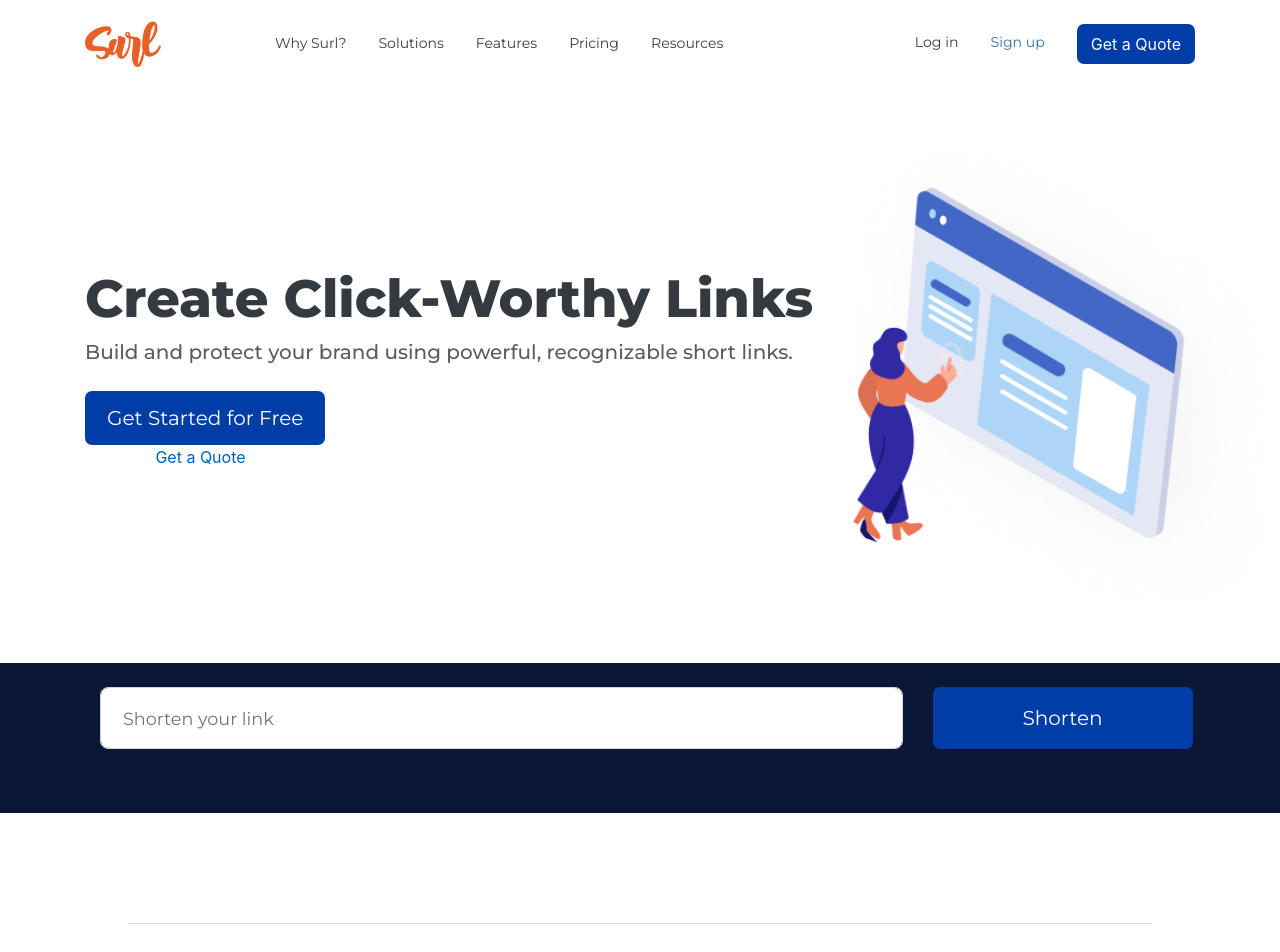
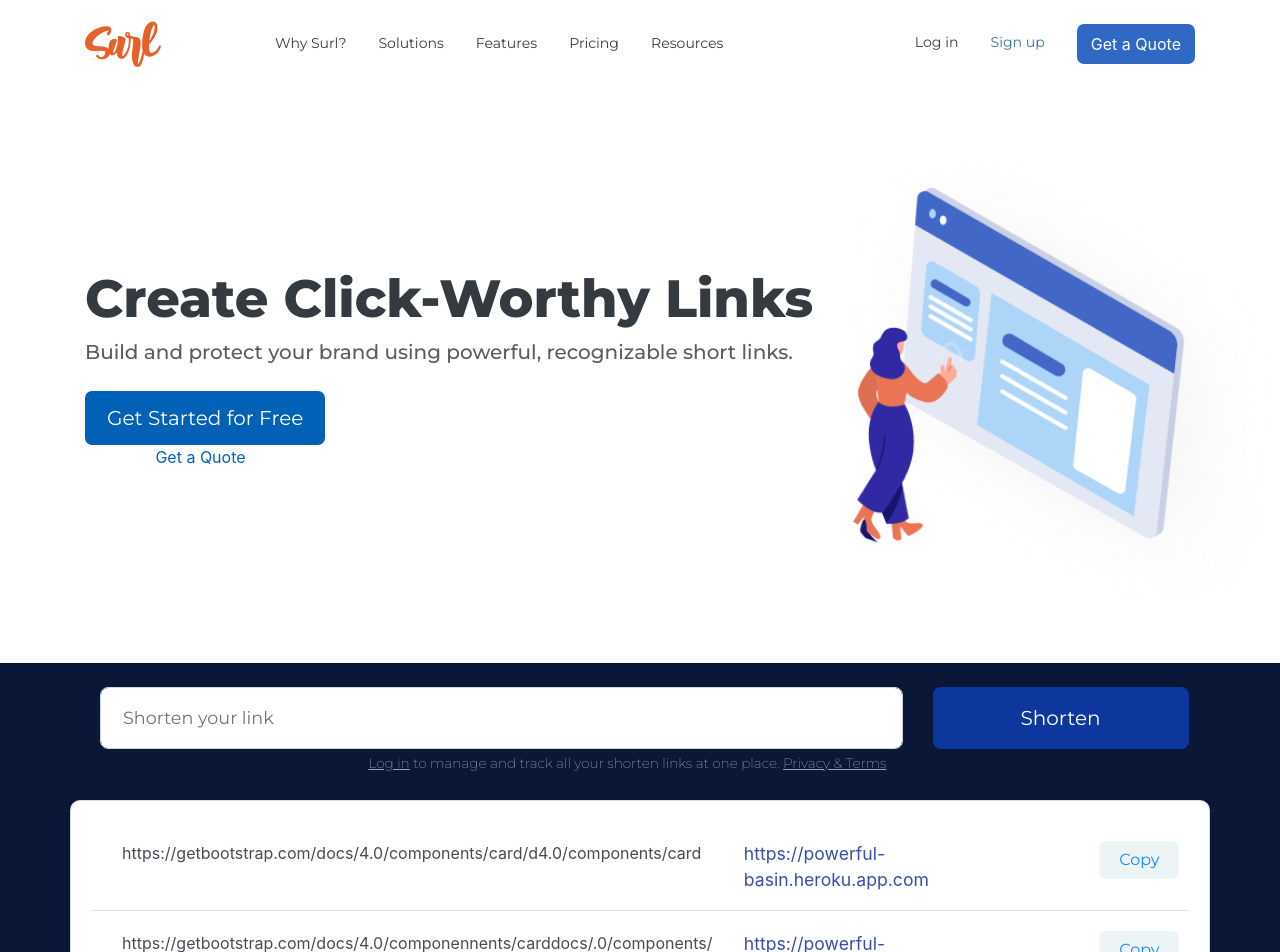
Before and after one commit to bsanket16/url-shortener, a React (Create React App) app in the folder proj_frontend/: page / in a window 1280 px wide. Shown: the top 952 px of the page. Built offline with nearby package versions, Linux system fonts and the light colour scheme.

Commit message:
url shortener component

```diff
--- a/proj_frontend/public/index.html
+++ b/proj_frontend/public/index.html
@@ -31,6 +31,7 @@
     <link href="https://fonts.googleapis.com/css2?family=Montserrat&display=swap" rel="stylesheet">
     <link href="https://fonts.googleapis.com/css2?family=Montserrat:wght@600&display=swap" rel="stylesheet">
     <link href="https://fonts.googleapis.com/css2?family=Montserrat:wght@400&display=swap" rel="stylesheet">
+    <link href="https://fonts.googleapis.com/css2?family=Montserrat:wght@200&display=swap" rel="stylesheet">
     <link href="https://fonts.googleapis.com/css2?family=Montserrat:wght@500&display=swap" rel="stylesheet">
     <link href="https://fonts.googleapis.com/css2?family=Montserrat:wght@700&display=swap" rel="stylesheet">
     <link href="https://fonts.googleapis.com/css2?family=Montserrat:wght@800&display=swap" rel="stylesheet">
--- a/proj_frontend/src/core/Menu.js
+++ b/proj_frontend/src/core/Menu.js
@@ -270,7 +270,7 @@ const Menu = () => {
                             </li>
 
                             <li className="nav-item">
-                                <button type="button" className="btn btn-primary">Get a Quote</button>
+                                <button type="button" className="nav-btn btn btn-primary">Get a Quote</button>
                             </li>
                         </ul>
 
--- a/proj_frontend/src/override.css
+++ b/proj_frontend/src/override.css
@@ -81,15 +81,15 @@ body {
 	box-shadow: none !important;
 }
 
-.btn {
-	background-color: #003da7;
+.nav-btn {
+	background-color: #3069c5;
 	border: none !important;
 	border-radius: 7px;
 	padding: 8px 14px 8px 14px;
 }
 
-.btn:hover {
-	background-color: #014480;
+.nav-btn:hover {
+	background-color: #035aa7;
 }
 
 .drop-content > .text-dark {
@@ -115,7 +115,7 @@ body {
 }
 
 .form-control {
-	min-height: 100% !important;
+	min-height: 95% !important;
 	font-weight: 400;
 	font-size: 1.1rem;
 	font-family: 'Montserrat';
@@ -127,6 +127,50 @@ body {
 }
 
 .url-btn {
-	padding: 16px 90px 16px 90px;
+	background-color: #0e379e;
+	padding: 16px 88px 16px 88px;
+	border-radius: 8px;
+	border: none;
 	font-family: 'Montserrat';
 }
+
+.url-btn:hover {
+	background-color: #092d88;
+	border: none;
+	font-family: 'Montserrat';
+}
+
+.sub-shorten-text > span{
+	text-decoration: underline;
+	cursor: pointer;
+}
+
+.sub-shorten-text{
+	opacity: 0.6;
+	font-family: 'Montserrat';
+	font-size: 0.85rem;
+	font-weight: 200;
+}
+
+.copy {
+	background-color: #ecf3f6;
+	border: none;
+	border-radius: 8px;
+	padding: 7px 20px 7px 20px;
+	font-family: "montserrat";
+	font-size: 0.95;
+}
+
+.short-links{
+	border-radius: 10px;
+}
+
+.list-group-item {
+	opacity: 0.9;
+}
+
+.list-group-links {
+	color: #243ba3 !important;
+	font-size: 1.1rem;
+	cursor: pointer;
+}
--- a/proj_frontend/src/user/ShortenUrl.js
+++ b/proj_frontend/src/user/ShortenUrl.js
@@ -4,11 +4,15 @@ const ShortenUrl = () => {
     return (
         <>
             <div className="shorten-url text-white pt-4 pb-5 mb-5">
+
                 <form>
                     <div className="form-group">
                         <div className="row container m-auto">
                             <div className="col-9">
                                 <input type="text" className="form-control url-field" placeholder="Shorten your link"/>
+                                <div className="sub-shorten-text float-right mt-1 mr-3">
+                                    <span>Log in</span> to manage and track all your shorten links at one place. <span>Privacy & Terms </span>
+                                </div>
                             </div>
 
                             <div className="col-3">
@@ -19,6 +23,31 @@ const ShortenUrl = () => {
                         </div>
                     </div>
                 </form>
+
+                <div className="short-links container card text-dark mt-5">
+                    <div className="card-body">
+                        <ul class="list-group list-group-flush">
+
+                            <li class="list-group-item row d-flex p-3 mt-1">
+                                <span className="col-lg-7">https://getbootstrap.com/docs/4.0/components/card/d4.0/components/card</span>
+                                <span className="col-lg-4 list-group-links">https://powerful-basin.heroku.app.com</span>
+                                <span className="col-lg-1">
+                                    <button className="copy btn btn-light text-primary mb-2">Copy</button>
+                                </span>
+                            </li>
+
+                            <li class="list-group-item row d-flex p-3 mt-1">
+                                <span className="col-lg-7">https://getbootstrap.com/docs/4.0/componennents/carddocs/.0/components/card</span>
+                                <span className="col-lg-4 list-group-links">https://powerful-basin.heroku.app.com</span>
+                                <span className="col-lg-1">
+                                    <button className="copy btn btn-light text-primary mb-1">Copy</button>
+                                </span>
+                            </li>
+
+                        </ul>
+                    </div>
+                </div>
+
             </div>
         </>
     )
```
Also changed, not shown: proj_frontend/src/styles.css (line endings or trailing spaces).
